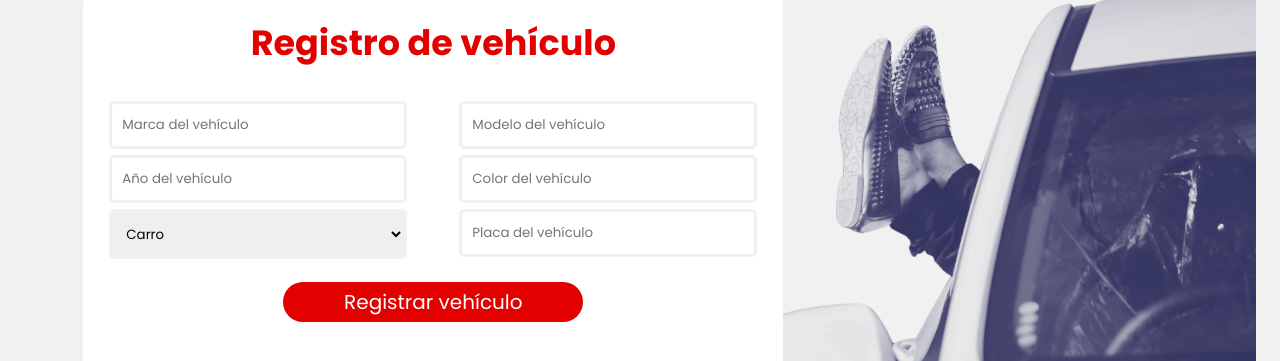
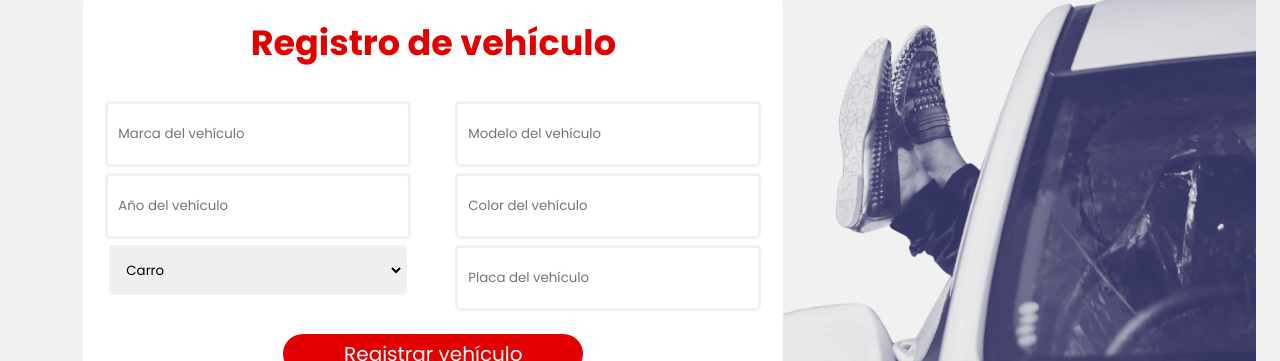
Before and after one commit to campusgo-rocket/campusgo-frontend, a React (Vite) app: page /driver/vehicle in a window 1280 px wide. Shown: the part 159-520 px from the top of the page. Built offline with nearby package versions, Linux system fonts and the light colour scheme; no server answers.

Commit message:
Estiliza campos de perfil no editables para mostrar texto en color más claro

```diff
--- a/src/views/profile/components/FormProfile.jsx
+++ b/src/views/profile/components/FormProfile.jsx
@@ -169,7 +169,7 @@ function EditProfile() {
                                 </Grid>
                                 <Grid item xs={12} sm={6} md={6}>
                                     <input
-                                        className="input-form"
+                                        className="input-form readonly-input"
                                         name="email"
                                         value={formValues.email}
                                         placeholder={formValues.email}
@@ -179,7 +179,7 @@ function EditProfile() {
                                 </Grid>
                                 <Grid item xs={12} sm={6} md={6}>
                                     <input
-                                        className="input-form"
+                                        className="input-form readonly-input"
                                         name="documentNumber"
                                         value={formValues.documentNumber}
                                         placeholder={formValues.documentNumber}
@@ -188,7 +188,7 @@ function EditProfile() {
                                 </Grid>
                                 <Grid item xs={12} sm={6} md={6}>
                                     <input
-                                        className="input-form"
+                                        className="input-form readonly-input"
                                         name="documentType"
                                         value={formValues.documentType}
                                         placeholder={formValues.documentType}
@@ -197,7 +197,7 @@ function EditProfile() {
                                 </Grid>
                                 <Grid item xs={12} sm={6} md={6}>
                                     <input
-                                        className="input-form"
+                                        className="input-form readonly-input"
                                         name="address"
                                         value={formValues.address}
                                         placeholder={formValues.address}
--- a/src/views/profile/components/FormSignUp.css
+++ b/src/views/profile/components/FormSignUp.css
@@ -38,6 +38,21 @@ button, a {
     object-fit: cover;
 }
 
+.input-form {
+    /* Other styling for input-form */
+    padding: 10px;
+    border: 1px solid #ccc;
+    border-radius: 4px;
+    margin-bottom: 10px;
+    width: 100%;
+}
+
+.readonly-input {
+    color: #999; /* Lighter text color for read-only fields */
+    background-color: #f5f5f5; /* Optional: slightly different background color */
+}
+
+
 @media (min-width: 968px) {
     .card-form {
         margin-top: 50px !important;
```
